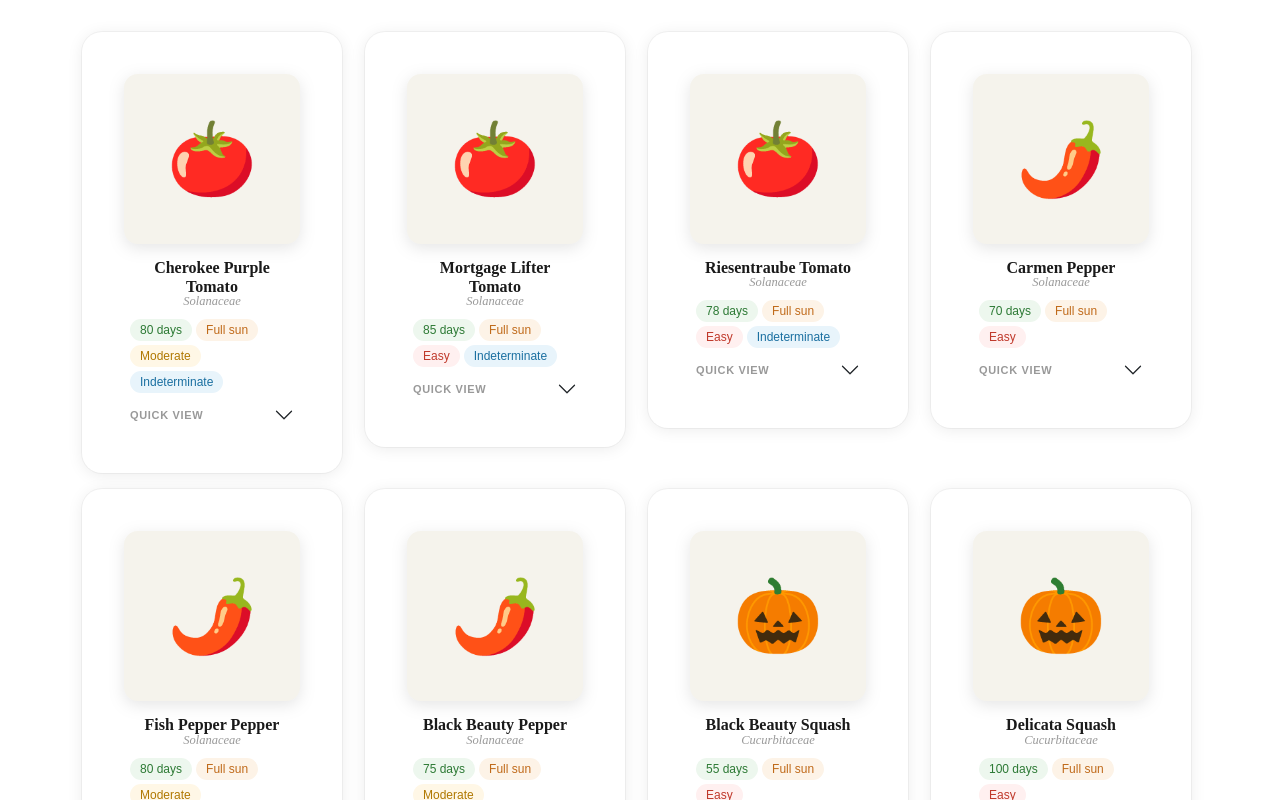
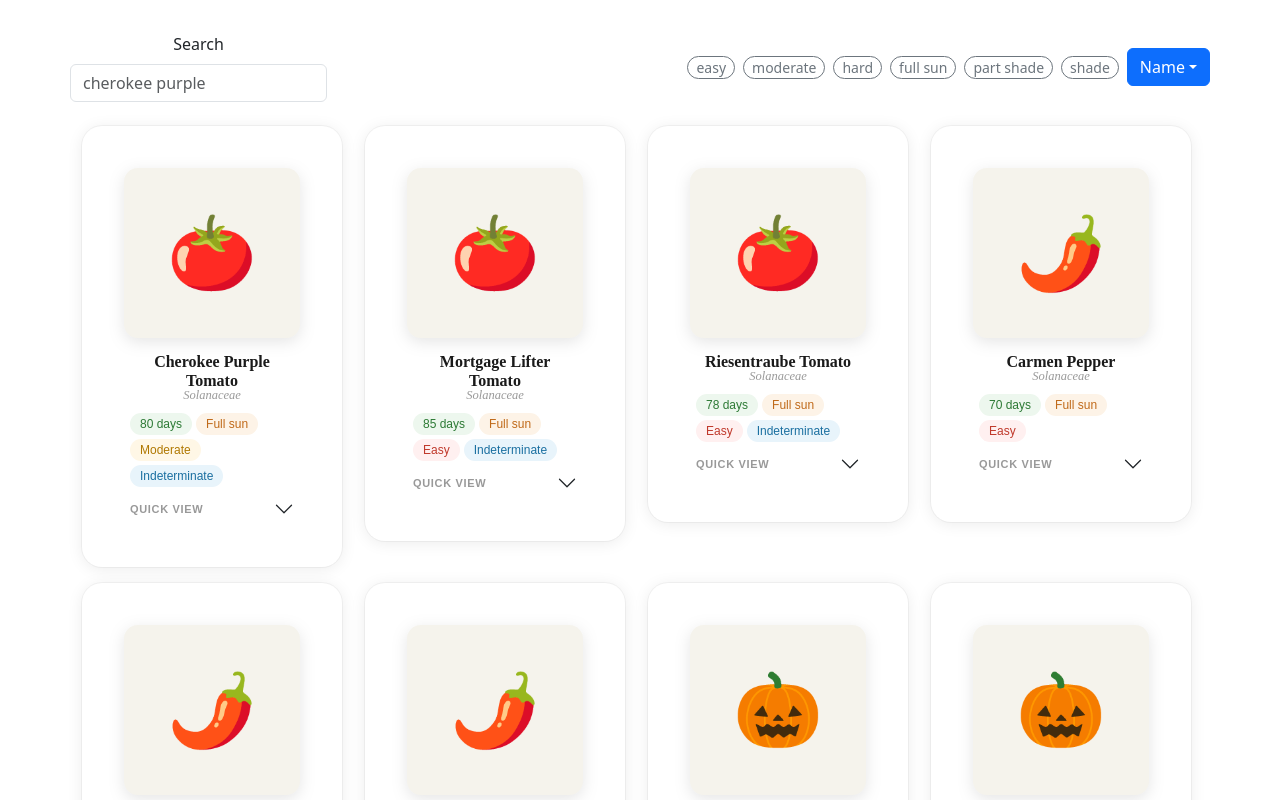
Before and after one commit to hlong200/wolf-peach, a React (Vite) app: page / in a window 1280 px wide. Shown: the top 800 px of the page. Built offline with nearby package versions, Linux system fonts and the light colour scheme.

Commit message:
Added a filter bar

```diff
--- a/src/Catalog.jsx
+++ b/src/Catalog.jsx
@@ -1,18 +1,68 @@
 import { Container, Row, Col } from "react-bootstrap";
 import { useVegetableList } from "./lib/customHooks";
 import PlantCard from "./PlantCard";
+import FilterBar from "./FilterBar";
+import { useState } from "react";
 
 function Catalog() {
     const {data, loading, error} = useVegetableList();
+    const [sunFilter, setSunFilter] = useState(null);
+    const [difficultyFilter, setDifficultyFilter] = useState(null);
+    const [sortBy, setSortBy] = useState('name');
+    const [textFilter, setTextFilter] = useState('');
 
     if(loading) return <p>Loading...</p>;
     if(error) return <p>Something went wrong.</p>;
 
     return (
         <>
+            <FilterBar
+                textFilter={textFilter}
+                setTextFilter={setTextFilter}
+                sunFilter={sunFilter}
+                setSunFilter={setSunFilter}
+                difficultyFilter={difficultyFilter}
+                setDifficultyFilter={setDifficultyFilter}
+                sortBy={sortBy}
+                setSortBy={setSortBy}
+            />
             <Container>
                 <Row xs={1} sm={2} md={3} lg={4} className="g-3">
-                    {data.map(veggie => (
+                    {data
+                    .filter(element => {
+                        return (
+                            element.name?.toLowerCase().includes(textFilter.toLowerCase())
+                            || element.culinary_type?.toLowerCase().includes(textFilter.toLowerCase())
+                        )
+                    })
+                    .filter(element => {
+                        return difficultyFilter === null ? true : element.difficulty === difficultyFilter
+                    })
+                    .filter(element => {
+                        return sunFilter === null ? true : element.sun === sunFilter
+                    })
+                    .sort((a, b) => {
+                        if(sortBy === 'name') {
+                            return a.name > b.name;
+                        } else if(sortBy === 'days') {
+                            return a.days > b.days;
+                        } else if(sortBy === 'difficulty') {
+                            if(a.difficulty === b.difficulty) {
+                                return false;
+                            } else if(a.difficulty === 'easy' && b.difficulty === 'moderate') {
+                                return false;
+                            } else if(a.difficulty === 'easy' && b.difficulty === 'hard') {
+                                return false;
+                            } else if(a.difficulty === 'moderate' && b.difficulty === 'hard') {
+                                return false;
+                            } else {
+                                return true;
+                            }
+                        } else {
+                            return false;
+                        }
+                    })
+                    .map(veggie => (
                         <Col key={veggie.id}>
                             <PlantCard plant={veggie} />
                         </Col>
--- /dev/null
+++ b/src/FilterBar.jsx
@@ -0,0 +1,72 @@
+import { Dropdown, InputGroup, Stack, Button, FormControl, Form, DropdownButton } from "react-bootstrap";
+import { useState } from "react";
+
+function FilterBar({
+    textFilter,
+    setTextFilter,
+    sunFilter,
+    setSunFilter,
+    difficultyFilter,
+    setDifficultyFilter,
+    sortBy,
+    setSortBy
+    }) {
+
+    const SORT_LABELS = {
+        name: 'Name',
+        days: "Days to maturity",
+        difficulty: 'Difficulty'
+    };
+
+    const SUN_LABELS = {
+        full: "full sun",
+        partial: "part shade",
+        shade: "shade"
+    };
+
+    return (
+        <>
+            <Stack direction="horizontal" gap={2} className="mb-4">
+                <InputGroup>
+                    <Form>
+                        <Form.Label>Search</Form.Label>
+                        <Form.Control
+                            type="text"
+                            placeholder="cherokee purple"
+                            value={textFilter}
+                            onChange={e => setTextFilter(e.target.value)} />
+                    </Form>
+                </InputGroup>
+                {['easy', 'moderate', 'hard'].map(option => (
+                    <Button
+                        key={option}
+                        size="sm"
+                        className="rounded-pill py-0 text-nowrap"
+                        variant={difficultyFilter === option ? 'success' : 'outline-secondary'}
+                        onClick={() => setDifficultyFilter(difficultyFilter === option ? null : option)}
+                        >
+                            {option}
+                    </Button>
+                ))}
+                {['full', 'partial', 'shade'].map(option => (
+                    <Button
+                        key={option}
+                        size="sm"
+                        className="rounded-pill py-0 text-nowrap"
+                        variant={sunFilter === option ? 'success' : 'outline-secondary'}
+                        onClick={() => setSunFilter(sunFilter === option ? null : option)}
+                        >
+                            {SUN_LABELS[option]}
+                        </Button>
+                ))}
+                <DropdownButton title={SORT_LABELS[sortBy]}>
+                    <Dropdown.Item onClick={() => setSortBy('name')}>Name</Dropdown.Item>
+                    <Dropdown.Item onClick={() => setSortBy('days')}>Days to maturity</Dropdown.Item>
+                    <Dropdown.Item onClick={() => setSortBy('difficulty')}>Difficulty</Dropdown.Item>
+                </DropdownButton>
+            </Stack>
+        </>
+    )
+};
+
+export default FilterBar;
```
